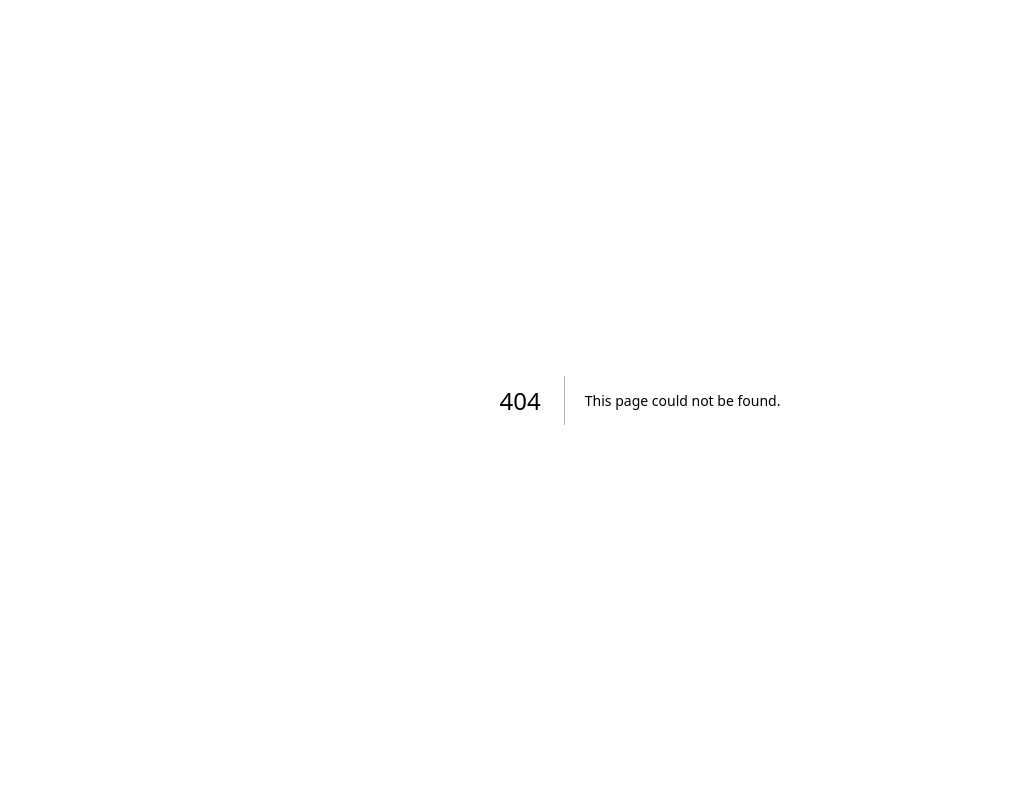
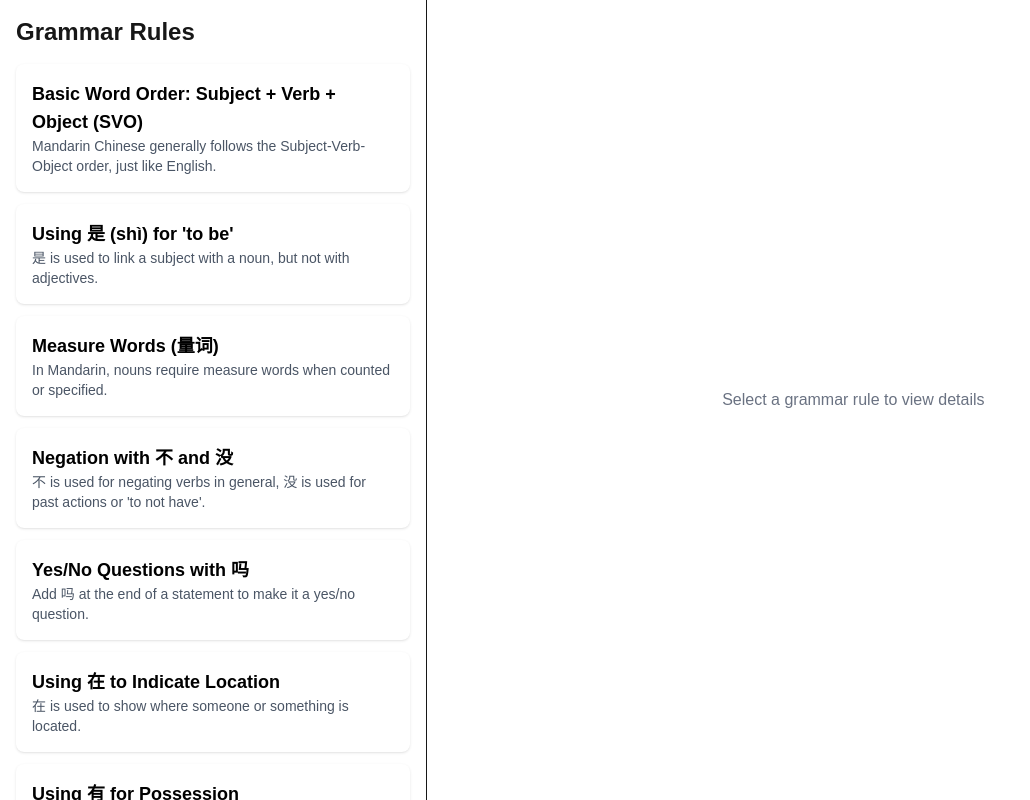
Before and after one commit to vtamprateep/language-speech-practice, a Next.js app in the folder frontend/: page /grammar in a window 1280 px wide. Before the commit this address had no page. Shown: the whole page, without its empty margins (0-1030 px from the left). Built offline with nearby package versions, Linux system fonts and the light colour scheme.

Commit message:
add grammar module

```diff
--- /dev/null
+++ b/frontend/src/app/grammar/page.tsx
@@ -0,0 +1,59 @@
+'use client';
+
+import { useState } from 'react';
+import { grammarRules, type GrammarRule } from '@/data/grammar';
+
+export default function GrammarPage() {
+    const [selectedRule, setSelectedRule] = useState<GrammarRule | null>(null);
+
+    return (
+        <div className="flex h-screen">
+            {/* Sidebar */}
+            <div className="w-1/3 border-r overflow-y-auto p-4 space-y-3">
+                <h1 className="text-2xl font-bold mb-4">Grammar Rules</h1>
+                {grammarRules.map(rule => (
+                    <div
+                        key={rule.id}
+                        className="p-4 bg-white rounded-lg shadow cursor-pointer hover:bg-gray-100"
+                        onClick={() => setSelectedRule(rule)}
+                    >
+                        <h2 className="text-lg font-semibold text-black">{rule.title}</h2>
+                        <p className="text-sm text-gray-600 line-clamp-2">
+                            {rule.description}
+                        </p>
+                    </div>
+                ))}
+            </div>
+
+            {/* Detail view */}
+            <div className="flex-1 p-6 overflow-y-auto">
+                {selectedRule ? (
+                    <div>
+                        <h2 className="text-2xl font-bold mb-2">{selectedRule.title}</h2>
+                        <p className="mb-4 text-gray-700">{selectedRule.description}</p>
+
+                        <h3 className="text-lg font-semibold">Examples</h3>
+                        <ul className="list-disc pl-6 mb-6">
+                            {selectedRule.examples.map((ex, i) => (
+                                <li key={i}>{ex}</li>
+                            ))}
+                        </ul>
+
+                        <h3 className="text-lg font-semibold">Practice Sentences</h3>
+                        <ol className="list-decimal pl-6 space-y-2">
+                            {selectedRule.practice.map((p, i) => (
+                                <li key={i} className="text-gray-800">
+                                    {p}
+                                </li>
+                            ))}
+                        </ol>
+                    </div>
+                ) : (
+                    <div className="flex items-center justify-center h-full text-gray-500">
+                        Select a grammar rule to view details
+                    </div>
+                )}
+            </div>
+        </div>
+    );
+}
--- a/frontend/src/app/page.tsx
+++ b/frontend/src/app/page.tsx
@@ -86,6 +86,32 @@ export default function HomePage() {
                     </Link>
                 ))}
             </div>
+
+            {/* Grammar Rules Section */}
+            <h1 className="text-3xl font-bold mt-16 mb-8 text-center">
+                Grammar Rules
+            </h1>
+
+            <Link
+                href="/grammar"
+                className="
+                    w-72
+                    bg-white
+                    border
+                    border-purple-500
+                    rounded-xl
+                    p-6
+                    text-center
+                    shadow-sm
+                    hover:shadow-md
+                    transition
+                "
+            >
+                <span className="text-lg font-semibold">Browse Grammar Rules</span>
+                <p className="text-gray-600 text-sm mt-2">
+                    Explore explanations, examples, and practice sentences.
+                </p>
+            </Link>
         </main>
     );
 }
--- /dev/null
+++ b/frontend/src/data/grammar.ts
@@ -0,0 +1,172 @@
+// data/grammar.ts
+
+export interface GrammarRule {
+    id: string;
+    title: string;
+    description: string;
+    examples: string[];
+    practice: string[];
+}
+
+export const grammarRules: GrammarRule[] = [
+    {
+        id: "word-order",
+        title: "Basic Word Order: Subject + Verb + Object (SVO)",
+        description: "Mandarin Chinese generally follows the Subject-Verb-Object order, just like English.",
+        examples: [
+            "我吃苹果。 (I eat apples.)",
+            "他喜欢音乐。 (He likes music.)",
+        ],
+        practice: [
+            "她 ___ 咖啡。",
+            "我 ___ 中文。",
+            "你 ___ 水。",
+            "他们 ___ 饭。",
+            "我们 ___ 电影。",
+        ]
+    },
+    {
+        id: "shi-sentences",
+        title: "Using 是 (shì) for 'to be'",
+        description: "是 is used to link a subject with a noun, but not with adjectives.",
+        examples: [
+            "我是老师。 (I am a teacher.)",
+            "他是学生。 (He is a student.)",
+        ],
+        practice: [
+            "她 ___ 医生。",
+            "我们 ___ 朋友。",
+            "你 ___ 中国人吗？",
+            "他不是老师，他 ___ 学生。",
+            "我 ___ 学生。",
+        ]
+    },
+    {
+        id: "measure-words",
+        title: "Measure Words (量词)",
+        description: "In Mandarin, nouns require measure words when counted or specified.",
+        examples: [
+            "一个人 (one person)",
+            "三本书 (three books)",
+        ],
+        practice: [
+            "两 ___ 苹果。",
+            "五 ___ 狗。",
+            "一 ___ 杯水。",
+            "三 ___ 电影票。",
+            "十 ___ 笔。",
+        ]
+    },
+    {
+        id: "negation",
+        title: "Negation with 不 and 没",
+        description: "不 is used for negating verbs in general, 没 is used for past actions or 'to not have'.",
+        examples: [
+            "我不喜欢咖啡。 (I don’t like coffee.)",
+            "我没去过中国。 (I haven’t been to China.)",
+        ],
+        practice: [
+            "我 ___ 想去。",
+            "他 ___ 吃苹果。",
+            "我 ___ 看过这本书。",
+            "我们 ___ 学过这个。",
+            "你 ___ 去过北京吗？",
+        ]
+    },
+    {
+        id: "questions-ma",
+        title: "Yes/No Questions with 吗",
+        description: "Add 吗 at the end of a statement to make it a yes/no question.",
+        examples: [
+            "你喜欢中国菜吗？ (Do you like Chinese food?)",
+            "他是学生吗？ (Is he a student?)",
+        ],
+        practice: [
+            "你是老师 ___ ？",
+            "他会说中文 ___ ？",
+            "你要去吗 ___ ？",
+            "我们在北京 ___ ？",
+            "你有朋友 ___ ？",
+        ]
+    },
+    {
+        id: "zai-location",
+        title: "Using 在 to Indicate Location",
+        description: "在 is used to show where someone or something is located.",
+        examples: [
+            "我在学校。 (I am at school.)",
+            "书在桌子上。 (The book is on the table.)",
+        ],
+        practice: [
+            "他 ___ 家。",
+            "狗 ___ 桌子下。",
+            "我们 ___ 北京。",
+            "手机 ___ 包里。",
+            "老师 ___ 教室。",
+        ]
+    },
+    {
+        id: "you-possession",
+        title: "Using 有 for Possession",
+        description: "有 means 'to have' and is used to show possession or existence.",
+        examples: [
+            "我有一本书。 (I have a book.)",
+            "学校有很多学生。 (The school has many students.)",
+        ],
+        practice: [
+            "他 ___ 一只狗。",
+            "你 ___ 哥哥吗？",
+            "我们 ___ 中文课。",
+            "他们 ___ 车。",
+            "我没有 ___ 钱。",
+        ]
+    },
+    {
+        id: "le-past",
+        title: "了 (le) for Completed Actions",
+        description: "了 is used after a verb to indicate a completed action.",
+        examples: [
+            "我吃了饭。 (I ate a meal.)",
+            "他去了北京。 (He went to Beijing.)",
+        ],
+        practice: [
+            "我 ___ 看电影。",
+            "他们 ___ 买书。",
+            "我们 ___ 去商店。",
+            "他 ___ 学中文。",
+            "你 ___ 喝水了吗？",
+        ]
+    },
+    {
+        id: "guo-experience",
+        title: "过 (guo) for Past Experience",
+        description: "过 indicates that someone has experienced something in the past.",
+        examples: [
+            "我去过中国。 (I have been to China.)",
+            "你看过这部电影吗？ (Have you seen this movie?)",
+        ],
+        practice: [
+            "你 ___ 吃过火锅吗？",
+            "我 ___ 去过北京。",
+            "他们没 ___ 来过这里。",
+            "他 ___ 看过这本书。",
+            "我们 ___ 听过这个词。",
+        ]
+    },
+    {
+        id: "ba-construction",
+        title: "把字句 (bǎ construction)",
+        description: "The 把 construction emphasizes the result of an action on an object.",
+        examples: [
+            "他把书放在桌子上。 (He put the book on the table.)",
+            "我把门关上了。 (I closed the door.)",
+        ],
+        practice: [
+            "请你 ___ 门关上。",
+            "他 ___ 作业写完了。",
+            "他们 ___ 苹果吃了。",
+            "我 ___ 衣服洗了。",
+            "我们 ___ 椅子搬进来。",
+        ]
+    },
+];
```
